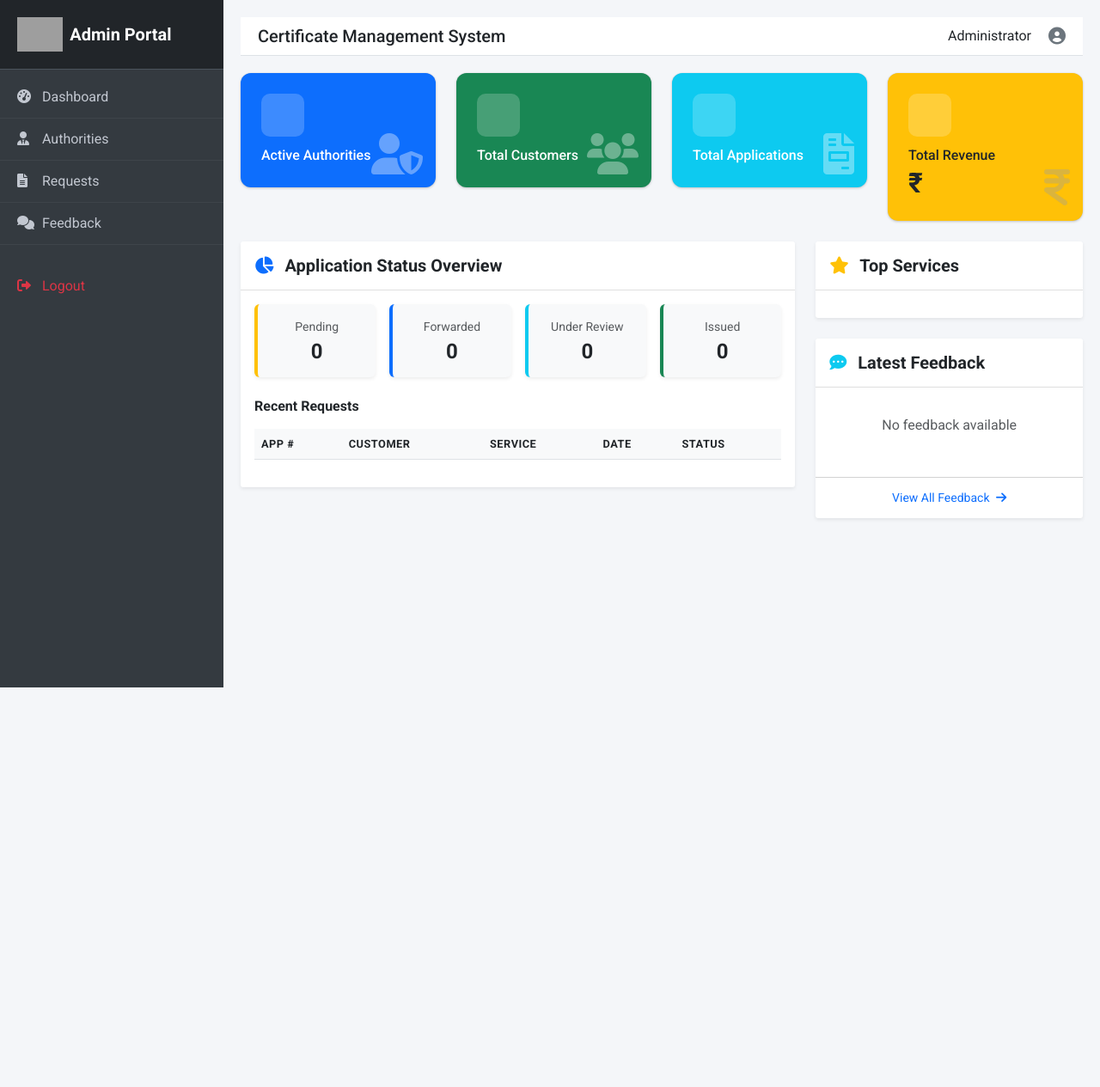
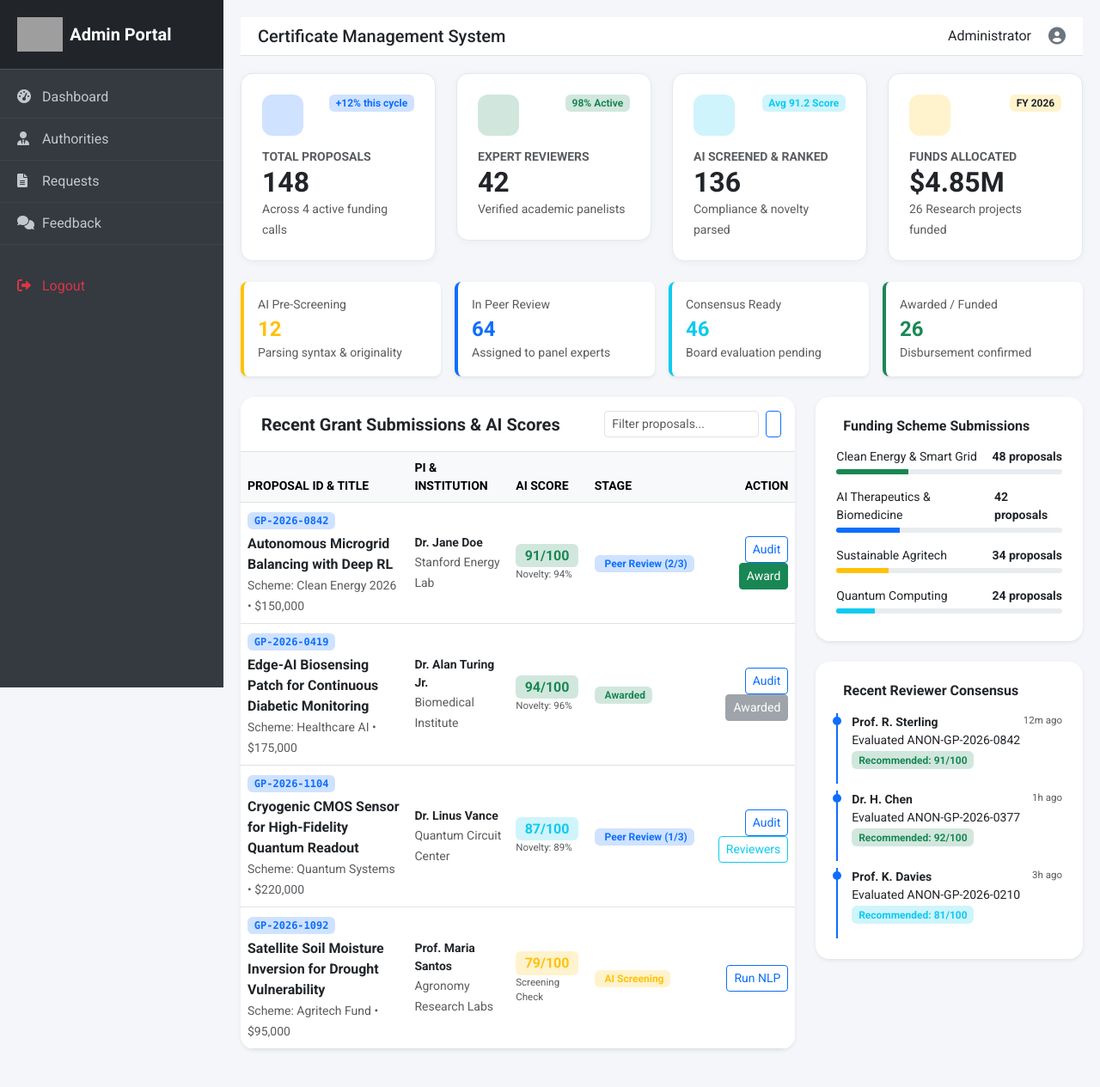
Before and after one commit to VishnuSuresh0204/Automated-Grant-Proposal-Evaluation-, a Django app: page /admin/ in a window 1280 px wide. Shown: the whole page at 86% size. Before the commit the page ends 800 px from the top, so only its background shows below. Run offline with Django 5.2, Linux system fonts and the light colour scheme; data that the repository does not hold is empty; grey boxes are pictures that could not be loaded.

Commit message:
Update templates/admin/admin_home.html
Co-authored-by: Copilot <223556219+Copilot@users.noreply.github.com>

```diff
--- a/templates/admin/admin_home.html
+++ b/templates/admin/admin_home.html
@@ -1,265 +1,352 @@
-{% extends 'ADMIN/commen.html' %}
+{% extends 'admin/commen.html' %}
+{% load static %}
+
 {% block content %}
+<style>
+  .ag-stat-card {
+    background: #ffffff;
+    border-radius: 14px;
+    padding: 24px;
+    border: 1px solid #e2e8f0;
+    box-shadow: 0 2px 8px rgba(15, 23, 42, 0.04);
+    transition: transform 0.2s, box-shadow 0.2s;
+    position: relative;
+    overflow: hidden;
+  }
 
-<style>
-    .stat-card {
-        border: none;
+  .ag-stat-card:hover {
+    transform: translateY(-3px);
+    box-shadow: 0 10px 20px rgba(15, 23, 42, 0.08);
+  }
+
+  .stat-icon-bubble {
+    width: 48px;
+    height: 48px;
     border-radius: 12px;
-        transition: transform 0.3s ease, box-shadow 0.3s ease;
-        overflow: hidden;
+    display: flex;
+    align-items: center;
+    justify-content: center;
+    font-size: 1.4rem;
+    margin-bottom: 14px;
+  }
+
+  .activity-feed-item {
+    border-left: 2px solid #0d6efd;
+    padding-left: 16px;
+    padding-bottom: 16px;
     position: relative;
   }
 
-    .stat-card:hover {
-        transform: translateY(-5px);
-        box-shadow: 0 10px 20px rgba(0, 0, 0, 0.1);
-    }
-
-    .stat-card .card-body {
-        padding: 1.5rem;
-        z-index: 1;
-        position: relative;
-    }
-
-    .stat-card i {
+  .activity-feed-item::before {
+    content: '';
     position: absolute;
-        right: 15px;
-        bottom: 15px;
-        font-size: 3rem;
-        opacity: 0.2;
-        color: #fff;
-    }
-
-    .card-icon-container {
-        width: 50px;
-        height: 50px;
-        border-radius: 10px;
-        display: flex;
-        align-items: center;
-        justify-content: center;
-        margin-bottom: 1rem;
-        background: rgba(255, 255, 255, 0.2);
-    }
-
-    .recent-activity {
-        max-height: 400px;
-        overflow-y: auto;
-    }
-
-    .activity-item {
-        border-left: 3px solid #007bff;
-        padding-left: 15px;
-        margin-bottom: 15px;
-        position: relative;
-    }
-
-    .activity-item::before {
-        content: '';
+    left: -6px;
+    top: 4px;
     width: 10px;
     height: 10px;
     border-radius: 50%;
-        background: #007bff;
-        position: absolute;
-        left: -6.5px;
-        top: 5px;
-    }
-
-    .table-custom th {
-        background: #f8f9fa;
-        font-weight: 600;
-        text-transform: uppercase;
-        font-size: 0.8rem;
-        letter-spacing: 0.5px;
+    background: #0d6efd;
   }
 </style>
 
+<!-- Top Statistics Row -->
 <div class="row g-4 mb-4">
-    <!-- Stat 1: Authorities -->
-    <div class="col-md-3">
-        <div class="card stat-card bg-primary text-white">
-            <div class="card-body">
-                <div class="card-icon-container">
-                    <i class="fas fa-user-shield"></i>
+  <!-- Stat 1: Total Proposals -->
+  <div class="col-xl-3 col-md-6">
+    <div class="ag-stat-card">
+      <div class="d-flex justify-content-between align-items-start">
+        <div class="stat-icon-bubble bg-primary-subtle text-primary">
+          <i class="bi bi-file-earmark-text-fill"></i>
         </div>
-                <h6 class="card-subtitle mb-1">Active Authorities</h6>
-                <h2 class="card-title fw-bold mb-0">{{ total_authorities }}</h2>
-                <i class="fas fa-user-shield"></i>
+        <span class="badge bg-primary-subtle text-primary">+12% this cycle</span>
+      </div>
+      <div class="text-muted small fw-semibold text-uppercase">Total Proposals</div>
+      <h2 class="fw-bold text-dark mb-0">{{ total_proposals|default:"148" }}</h2>
+      <small class="text-muted">Across 4 active funding calls</small>
     </div>
   </div>
+
+  <!-- Stat 2: Active Reviewers -->
+  <div class="col-xl-3 col-md-6">
+    <div class="ag-stat-card">
+      <div class="d-flex justify-content-between align-items-start">
+        <div class="stat-icon-bubble bg-success-subtle text-success">
+          <i class="bi bi-mortarboard-fill"></i>
         </div>
-    <!-- Stat 2: Customers -->
-    <div class="col-md-3">
-        <div class="card stat-card bg-success text-white">
-            <div class="card-body">
-                <div class="card-icon-container">
-                    <i class="fas fa-users"></i>
+        <span class="badge bg-success-subtle text-success">98% Active</span>
       </div>
-                <h6 class="card-subtitle mb-1">Total Customers</h6>
-                <h2 class="card-title fw-bold mb-0">{{ total_customers }}</h2>
-                <i class="fas fa-users"></i>
+      <div class="text-muted small fw-semibold text-uppercase">Expert Reviewers</div>
+      <h2 class="fw-bold text-dark mb-0">{{ total_reviewers|default:"42" }}</h2>
+      <small class="text-muted">Verified academic panelists</small>
     </div>
   </div>
+
+  <!-- Stat 3: AI Screened -->
+  <div class="col-xl-3 col-md-6">
+    <div class="ag-stat-card">
+      <div class="d-flex justify-content-between align-items-start">
+        <div class="stat-icon-bubble bg-info-subtle text-info">
+          <i class="bi bi-cpu-fill"></i>
         </div>
-    <!-- Stat 3: Total Requests -->
-    <div class="col-md-3">
-        <div class="card stat-card bg-info text-white">
-            <div class="card-body">
-                <div class="card-icon-container">
-                    <i class="fas fa-file-invoice"></i>
+        <span class="badge bg-info-subtle text-info">Avg 91.2 Score</span>
       </div>
-                <h6 class="card-subtitle mb-1">Total Applications</h6>
-                <h2 class="card-title fw-bold mb-0">{{ total_requests }}</h2>
-                <i class="fas fa-file-invoice"></i>
+      <div class="text-muted small fw-semibold text-uppercase">AI Screened & Ranked</div>
+      <h2 class="fw-bold text-dark mb-0">{{ total_screened|default:"136" }}</h2>
+      <small class="text-muted">Compliance & novelty parsed</small>
     </div>
   </div>
+
+  <!-- Stat 4: Grants Awarded -->
+  <div class="col-xl-3 col-md-6">
+    <div class="ag-stat-card">
+      <div class="d-flex justify-content-between align-items-start">
+        <div class="stat-icon-bubble bg-warning-subtle text-warning">
+          <i class="bi bi-cash-stack"></i>
         </div>
-    <!-- Stat 4: Revenue -->
-    <div class="col-md-3">
-        <div class="card stat-card bg-warning text-dark">
-            <div class="card-body">
-                <div class="card-icon-container">
-                    <i class="fas fa-indian-rupee-sign text-dark"></i>
+        <span class="badge bg-warning-subtle text-dark">FY 2026</span>
       </div>
-                <h6 class="card-subtitle mb-1">Total Revenue</h6>
-                <h2 class="card-title fw-bold mb-0">₹ {{ total_revenue }}</h2>
-                <i class="fas fa-indian-rupee-sign"></i>
-            </div>
+      <div class="text-muted small fw-semibold text-uppercase">Funds Allocated</div>
+      <h2 class="fw-bold text-dark mb-0">${{ total_funds|default:"4.85M" }}</h2>
+      <small class="text-muted">26 Research projects funded</small>
     </div>
   </div>
 </div>
 
-<div class="row">
-    <!-- Application Status Breakdown -->
-    <div class="col-lg-8">
-        <div class="card mb-4 border-0 shadow-sm">
-            <div class="card-header bg-white py-3">
-                <h5 class="mb-0 fw-bold"><i class="fas fa-chart-pie me-2 text-primary"></i> Application Status Overview
-                </h5>
-            </div>
-            <div class="card-body">
-                <div class="row g-3 text-center">
-                    <div class="col-md-3">
-                        <div class="p-3 bg-light rounded shadow-sm border-start border-4 border-warning">
-                            <span class="text-muted small d-block mb-1">Pending</span>
-                            <h4 class="mb-0 fw-bold">{{ status_counts.Pending|default:0 }}</h4>
+<!-- Workflow Stage Cards -->
+<div class="row g-3 mb-4">
+  <div class="col-md-3 col-6">
+    <div class="p-3 bg-white rounded-3 border-start border-4 border-warning shadow-sm">
+      <span class="text-muted small d-block mb-1">AI Pre-Screening</span>
+      <h4 class="fw-bold mb-0 text-warning">{{ status_counts.Screening|default:"12" }}</h4>
+      <small class="text-muted">Parsing syntax & originality</small>
     </div>
   </div>
-                    <div class="col-md-3">
-                        <div class="p-3 bg-light rounded shadow-sm border-start border-4 border-primary">
-                            <span class="text-muted small d-block mb-1">Forwarded</span>
-                            <h4 class="mb-0 fw-bold">{{ status_counts.Forwarded|default:0 }}</h4>
+  <div class="col-md-3 col-6">
+    <div class="p-3 bg-white rounded-3 border-start border-4 border-primary shadow-sm">
+      <span class="text-muted small d-block mb-1">In Peer Review</span>
+      <h4 class="fw-bold mb-0 text-primary">{{ status_counts.Reviewing|default:"64" }}</h4>
+      <small class="text-muted">Assigned to panel experts</small>
     </div>
   </div>
-                    <div class="col-md-3">
-                        <div class="p-3 bg-light rounded shadow-sm border-start border-4 border-info">
-                            <span class="text-muted small d-block mb-1">Under Review</span>
-                            <h4 class="mb-0 fw-bold">{{ status_counts.UnderReview|default:0 }}</h4>
+  <div class="col-md-3 col-6">
+    <div class="p-3 bg-white rounded-3 border-start border-4 border-info shadow-sm">
+      <span class="text-muted small d-block mb-1">Consensus Ready</span>
+      <h4 class="fw-bold mb-0 text-info">{{ status_counts.Consensus|default:"46" }}</h4>
+      <small class="text-muted">Board evaluation pending</small>
     </div>
   </div>
-                    <div class="col-md-3">
-                        <div class="p-3 bg-light rounded shadow-sm border-start border-4 border-success">
-                            <span class="text-muted small d-block mb-1">Issued</span>
-                            <h4 class="mb-0 fw-bold">{{ status_counts.Issued|default:0 }}</h4>
+  <div class="col-md-3 col-6">
+    <div class="p-3 bg-white rounded-3 border-start border-4 border-success shadow-sm">
+      <span class="text-muted small d-block mb-1">Awarded / Funded</span>
+      <h4 class="fw-bold mb-0 text-success">{{ status_counts.Awarded|default:"26" }}</h4>
+      <small class="text-muted">Disbursement confirmed</small>
     </div>
   </div>
 </div>
 
-                <div class="mt-4">
-                    <h6 class="fw-bold mb-3">Recent Requests</h6>
+<!-- Main Table and Sidebar -->
+<div class="row g-4">
+  <!-- Proposals Master Table -->
+  <div class="col-xl-8">
+    <div class="card border-0 shadow-sm rounded-4 overflow-hidden bg-white mb-4">
+      <div class="card-header bg-white py-3 d-flex justify-content-between align-items-center border-bottom">
+        <h5 class="fw-bold mb-0 text-dark"><i class="bi bi-file-earmark-diff text-primary me-2"></i> Recent Grant Submissions & AI Scores</h5>
+        <div class="d-flex gap-2">
+          <input type="text" class="form-control form-control-sm" placeholder="Filter proposals..." style="width: 180px;">
+          <button class="btn btn-sm btn-outline-primary"><i class="bi bi-funnel"></i></button>
+        </div>
+      </div>
+
       <div class="table-responsive">
-                        <table class="table table-custom align-middle">
-                            <thead>
+        <table class="table table-hover align-middle mb-0">
+          <thead class="table-light small text-uppercase text-secondary">
             <tr>
-                                    <th>App #</th>
-                                    <th>Customer</th>
-                                    <th>Service</th>
-                                    <th>Date</th>
-                                    <th>Status</th>
+              <th>Proposal ID & Title</th>
+              <th>PI & Institution</th>
+              <th>AI Score</th>
+              <th>Stage</th>
+              <th class="text-end">Action</th>
             </tr>
           </thead>
           <tbody>
-                                {% for req in recent_requests %}
+            <!-- Row 1 -->
             <tr>
-                                    <td class="fw-bold">{{ req.application_number }}</td>
-                                    <td>{{ req.customer.name }}</td>
-                                    <td><span class="badge bg-light text-dark">{{ req.certificate_type.name }}</span>
+              <td>
+                <span class="badge bg-primary-subtle text-primary font-monospace">GP-2026-0842</span>
+                <div class="fw-bold text-dark mt-1">Autonomous Microgrid Balancing with Deep RL</div>
+                <small class="text-muted">Scheme: Clean Energy 2026 • $150,000</small>
               </td>
-                                    <td>{{ req.applied_date|date:"d M Y" }}</td>
               <td>
-                                        {% if req.status == 'Pending' %}<span class="text-warning"><i
-                                                class="fas fa-circle-notch fa-spin me-1"></i> {{ req.status }}</span>
-                                        {% elif req.status == 'Issued' %}<span class="text-success"><i
-                                                class="fas fa-check-circle me-1"></i> {{ req.status }}</span>
-                                        {% else %}<span class="text-primary">{{ req.status }}</span>
-                                        {% endif %}
+                <div class="fw-semibold small">Dr. Jane Doe</div>
+                <small class="text-muted">Stanford Energy Lab</small>
+              </td>
+              <td>
+                <span class="badge bg-success-subtle text-success fs-6 fw-bold">91/100</span>
+                <div class="x-small text-muted" style="font-size: 0.72rem;">Novelty: 94%</div>
+              </td>
+              <td>
+                <span class="badge bg-primary-subtle text-primary"><i class="bi bi-people-fill me-1"></i> Peer Review (2/3)</span>
+              </td>
+              <td class="text-end">
+                <button class="btn btn-sm btn-outline-primary" onclick="alert('Viewing AI Full Audit for GP-2026-0842')">Audit</button>
+                <button class="btn btn-sm btn-success" onclick="alert('Proposal GP-2026-0842 Approved for Award!')">Award</button>
               </td>
             </tr>
-                                {% endfor %}
+
+            <!-- Row 2 -->
+            <tr>
+              <td>
+                <span class="badge bg-primary-subtle text-primary font-monospace">GP-2026-0419</span>
+                <div class="fw-bold text-dark mt-1">Edge-AI Biosensing Patch for Continuous Diabetic Monitoring</div>
+                <small class="text-muted">Scheme: Healthcare AI • $175,000</small>
+              </td>
+              <td>
+                <div class="fw-semibold small">Dr. Alan Turing Jr.</div>
+                <small class="text-muted">Biomedical Institute</small>
+              </td>
+              <td>
+                <span class="badge bg-success-subtle text-success fs-6 fw-bold">94/100</span>
+                <div class="x-small text-muted" style="font-size: 0.72rem;">Novelty: 96%</div>
+              </td>
+              <td>
+                <span class="badge bg-success-subtle text-success"><i class="bi bi-award-fill me-1"></i> Awarded</span>
+              </td>
+              <td class="text-end">
+                <button class="btn btn-sm btn-outline-primary" onclick="alert('Viewing AI Full Audit for GP-2026-0419')">Audit</button>
+                <button class="btn btn-sm btn-secondary" disabled>Awarded</button>
+              </td>
+            </tr>
+
+            <!-- Row 3 -->
+            <tr>
+              <td>
+                <span class="badge bg-primary-subtle text-primary font-monospace">GP-2026-1104</span>
+                <div class="fw-bold text-dark mt-1">Cryogenic CMOS Sensor for High-Fidelity Quantum Readout</div>
+                <small class="text-muted">Scheme: Quantum Systems • $220,000</small>
+              </td>
+              <td>
+                <div class="fw-semibold small">Dr. Linus Vance</div>
+                <small class="text-muted">Quantum Circuit Center</small>
+              </td>
+              <td>
+                <span class="badge bg-info-subtle text-info fs-6 fw-bold">87/100</span>
+                <div class="x-small text-muted" style="font-size: 0.72rem;">Novelty: 89%</div>
+              </td>
+              <td>
+                <span class="badge bg-primary-subtle text-primary"><i class="bi bi-people-fill me-1"></i> Peer Review (1/3)</span>
+              </td>
+              <td class="text-end">
+                <button class="btn btn-sm btn-outline-primary" onclick="alert('Viewing AI Full Audit for GP-2026-1104')">Audit</button>
+                <button class="btn btn-sm btn-outline-info" onclick="alert('Reviewer assignment drawer')">Reviewers</button>
+              </td>
+            </tr>
+
+            <!-- Row 4 -->
+            <tr>
+              <td>
+                <span class="badge bg-primary-subtle text-primary font-monospace">GP-2026-1092</span>
+                <div class="fw-bold text-dark mt-1">Satellite Soil Moisture Inversion for Drought Vulnerability</div>
+                <small class="text-muted">Scheme: Agritech Fund • $95,000</small>
+              </td>
+              <td>
+                <div class="fw-semibold small">Prof. Maria Santos</div>
+                <small class="text-muted">Agronomy Research Labs</small>
+              </td>
+              <td>
+                <span class="badge bg-warning-subtle text-warning fs-6 fw-bold">79/100</span>
+                <div class="x-small text-muted" style="font-size: 0.72rem;">Screening Check</div>
+              </td>
+              <td>
+                <span class="badge bg-warning-subtle text-warning"><i class="bi bi-hourglass-split me-1"></i> AI Screening</span>
+              </td>
+              <td class="text-end">
+                <button class="btn btn-sm btn-outline-primary" onclick="alert('Processing NLP check')">Run NLP</button>
+              </td>
+            </tr>
           </tbody>
         </table>
       </div>
     </div>
   </div>
+
+  <!-- Side Analytics -->
+  <div class="col-xl-4">
+    <!-- Top Schemes -->
+    <div class="card border-0 shadow-sm rounded-4 p-4 bg-white mb-4">
+      <h6 class="fw-bold mb-3"><i class="bi bi-pie-chart-fill text-primary me-2"></i> Funding Scheme Submissions</h6>
+
+      <div class="mb-3">
+        <div class="d-flex justify-content-between small mb-1">
+          <span>Clean Energy & Smart Grid</span>
+          <span class="fw-bold">48 proposals</span>
+        </div>
+        <div class="progress" style="height: 6px;">
+          <div class="progress-bar bg-success" style="width: 32%;"></div>
         </div>
       </div>
 
-    <!-- Side View: Feedback and Top Services -->
-    <div class="col-lg-4">
-        <!-- Top Services -->
-        <div class="card mb-4 border-0 shadow-sm">
-            <div class="card-header bg-white py-3">
-                <h5 class="mb-0 fw-bold"><i class="fas fa-star me-2 text-warning"></i> Top Services</h5>
-            </div>
-            <div class="card-body">
-                {% for service in top_services %}
       <div class="mb-3">
-                    <div class="d-flex justify-content-between mb-1">
-                        <span class="small">{{ service.certificate_type__name }}</span>
-                        <span class="small fw-bold">{{ service.total }} reqs</span>
+        <div class="d-flex justify-content-between small mb-1">
+          <span>AI Therapeutics & Biomedicine</span>
+          <span class="fw-bold">42 proposals</span>
         </div>
         <div class="progress" style="height: 6px;">
-                        <div class="progress-bar bg-success" role="progressbar"
-                            style="width: {% widthratio service.total total_requests 100 %}%"></div>
-                    </div>
-                </div>
-                {% endfor %}
+          <div class="progress-bar bg-primary" style="width: 28%;"></div>
         </div>
       </div>
 
-        <!-- Recent Feedback -->
-        <div class="card border-0 shadow-sm">
-            <div class="card-header bg-white py-3">
-                <h5 class="mb-0 fw-bold"><i class="fas fa-comment-dots me-2 text-info"></i> Latest Feedback</h5>
+      <div class="mb-3">
+        <div class="d-flex justify-content-between small mb-1">
+          <span>Sustainable Agritech</span>
+          <span class="fw-bold">34 proposals</span>
         </div>
-            <div class="card-body recent-activity">
-                {% for fb in recent_feedbacks %}
-                <div class="activity-item">
-                    <div class="d-flex justify-content-between">
-                        <span class="fw-bold small">{{ fb.customer.name }}</span>
-                        <span class="text-muted x-small" style="font-size: 0.7rem;">{{ fb.created_at|timesince }}
-                            ago</span>
-                    </div>
-                    <p class="small text-muted mb-0 mt-1">{{ fb.message|truncatechars:80 }}</p>
-                    <div class="mt-1">
-                        {% for i in "12345" %}
-                        {% if forloop.counter <= fb.rating %} <i class="fas fa-star x-small text-warning"
-                            style="font-size: 0.7rem;"></i>
-                            {% else %}
-                            <i class="far fa-star x-small text-muted" style="font-size: 0.7rem;"></i>
-                            {% endif %}
-                            {% endfor %}
+        <div class="progress" style="height: 6px;">
+          <div class="progress-bar bg-warning" style="width: 23%;"></div>
         </div>
       </div>
-                {% empty %}
-                <p class="text-center text-muted py-3">No feedback available</p>
-                {% endfor %}
+
+      <div class="mb-2">
+        <div class="d-flex justify-content-between small mb-1">
+          <span>Quantum Computing</span>
+          <span class="fw-bold">24 proposals</span>
         </div>
-            <div class="card-footer bg-white text-center">
-                <a href="/admin_view_feedback/" class="btn btn-sm btn-link text-primary text-decoration-none">View All
-                    Feedback <i class="fas fa-arrow-right ms-1"></i></a>
+        <div class="progress" style="height: 6px;">
+          <div class="progress-bar bg-info" style="width: 17%;"></div>
+        </div>
+      </div>
+    </div>
+
+    <!-- Latest Reviewer Evaluations -->
+    <div class="card border-0 shadow-sm rounded-4 p-4 bg-white">
+      <h6 class="fw-bold mb-3"><i class="bi bi-chat-left-quote text-success me-2"></i> Recent Reviewer Consensus</h6>
+
+      <div class="activity-feed-item mb-2">
+        <div class="d-flex justify-content-between">
+          <span class="fw-bold small">Prof. R. Sterling</span>
+          <span class="text-muted x-small" style="font-size: 0.72rem;">12m ago</span>
+        </div>
+        <small class="text-dark d-block">Evaluated ANON-GP-2026-0842</small>
+        <span class="badge bg-success-subtle text-success small">Recommended: 91/100</span>
+      </div>
+
+      <div class="activity-feed-item mb-2">
+        <div class="d-flex justify-content-between">
+          <span class="fw-bold small">Dr. H. Chen</span>
+          <span class="text-muted x-small" style="font-size: 0.72rem;">1h ago</span>
+        </div>
+        <small class="text-dark d-block">Evaluated ANON-GP-2026-0377</small>
+        <span class="badge bg-success-subtle text-success small">Recommended: 92/100</span>
+      </div>
+
+      <div class="activity-feed-item">
+        <div class="d-flex justify-content-between">
+          <span class="fw-bold small">Prof. K. Davies</span>
+          <span class="text-muted x-small" style="font-size: 0.72rem;">3h ago</span>
+        </div>
+        <small class="text-dark d-block">Evaluated ANON-GP-2026-0210</small>
+        <span class="badge bg-info-subtle text-info small">Recommended: 81/100</span>
       </div>
     </div>
   </div>
 </div>
-
 {% endblock %}
```
Lines whose indentation alone changed are shown as unchanged.
